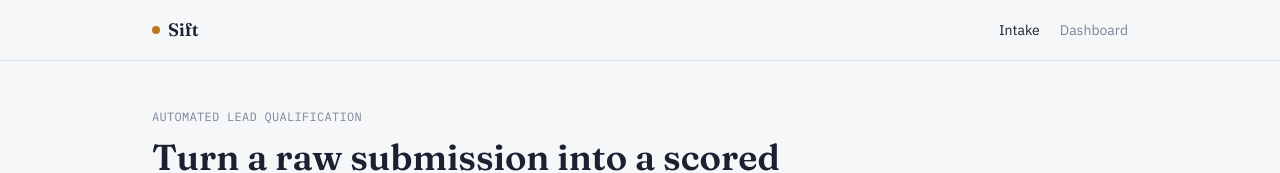
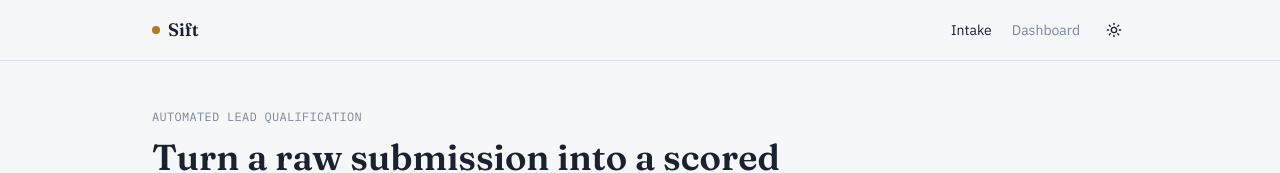
Before and after one commit to waititubrian/sift, a Next.js app: page / in a window 1280 px wide. Shown: the top 173 px of the page. Built offline with nearby package versions, Linux system fonts and the light colour scheme.

Commit message:
documentation added and ui change to support light nad dark mode

```diff
--- a/src/app/globals.css
+++ b/src/app/globals.css
@@ -136,7 +136,7 @@
     @apply border-border outline-ring/50;
   }
   body {
-    @apply bg-background text-foreground;
+    @apply bg-background text-foreground transition-colors duration-200;
   }
   html {
     @apply font-sans;
@@ -145,3 +145,10 @@
     @apply font-heading;
   }
 }
+
+@media (prefers-reduced-motion: reduce) {
+  * {
+    animation-duration: 0.001ms !important;
+    transition-duration: 0.001ms !important;
+  }
+}
--- a/src/app/layout.tsx
+++ b/src/app/layout.tsx
@@ -1,6 +1,7 @@
 import type { Metadata } from "next";
 import { Fraunces, IBM_Plex_Sans, IBM_Plex_Mono } from "next/font/google";
 import { Toaster } from "@/components/ui/sonner";
+import { ThemeProvider } from "@/components/theme-provider";
 import "./globals.css";
 
 const fraunces = Fraunces({
@@ -32,11 +33,14 @@ export default function RootLayout({ children }: LayoutProps<"/">) {
   return (
     <html
       lang="en"
+      suppressHydrationWarning
       className={`${fraunces.variable} ${plexSans.variable} ${plexMono.variable} h-full antialiased`}
     >
       <body className="min-h-full flex flex-col bg-background text-foreground">
-        {children}
-        <Toaster />
+        <ThemeProvider>
+          {children}
+          <Toaster />
+        </ThemeProvider>
       </body>
     </html>
   );
--- a/src/components/sift/site-header.tsx
+++ b/src/components/sift/site-header.tsx
@@ -1,4 +1,5 @@
 import Link from "next/link";
+import { ThemeToggle } from "@/components/sift/theme-toggle";
 
 export function SiteHeader({ active }: { active: "home" | "dashboard" }) {
   return (
@@ -8,6 +9,7 @@ export function SiteHeader({ active }: { active: "home" | "dashboard" }) {
           <span className="size-2 rounded-full bg-warm" />
           <span className="font-heading text-lg font-semibold">Sift</span>
         </Link>
+        <div className="flex items-center gap-5">
           <nav className="flex items-center gap-5 text-sm">
             <Link
               href="/"
@@ -22,6 +24,8 @@ export function SiteHeader({ active }: { active: "home" | "dashboard" }) {
               Dashboard
             </Link>
           </nav>
+          <ThemeToggle />
+        </div>
       </div>
     </header>
   );
--- /dev/null
+++ b/src/components/sift/theme-toggle.tsx
@@ -0,0 +1,23 @@
+"use client";
+
+import { useTheme } from "next-themes";
+import { Moon, Sun } from "lucide-react";
+import { Button } from "@/components/ui/button";
+
+export function ThemeToggle() {
+  const { resolvedTheme, setTheme } = useTheme();
+
+  return (
+    <Button
+      type="button"
+      variant="ghost"
+      size="icon-sm"
+      className="relative"
+      aria-label="Toggle theme"
+      onClick={() => setTheme(resolvedTheme === "dark" ? "light" : "dark")}
+    >
+      <Sun className="size-4 scale-100 transition-transform dark:scale-0" />
+      <Moon className="absolute size-4 scale-0 transition-transform dark:scale-100" />
+    </Button>
+  );
+}
--- /dev/null
+++ b/src/components/theme-provider.tsx
@@ -0,0 +1,12 @@
+"use client";
+
+import { ThemeProvider as NextThemesProvider } from "next-themes";
+import type { ComponentProps } from "react";
+
+export function ThemeProvider({ children, ...props }: ComponentProps<typeof NextThemesProvider>) {
+  return (
+    <NextThemesProvider attribute="class" defaultTheme="system" enableSystem {...props}>
+      {children}
+    </NextThemesProvider>
+  );
+}
```
Also changed, not shown: 1 other file (tests, documents, lock files or other folders). Lines whose indentation alone changed are shown as unchanged.
